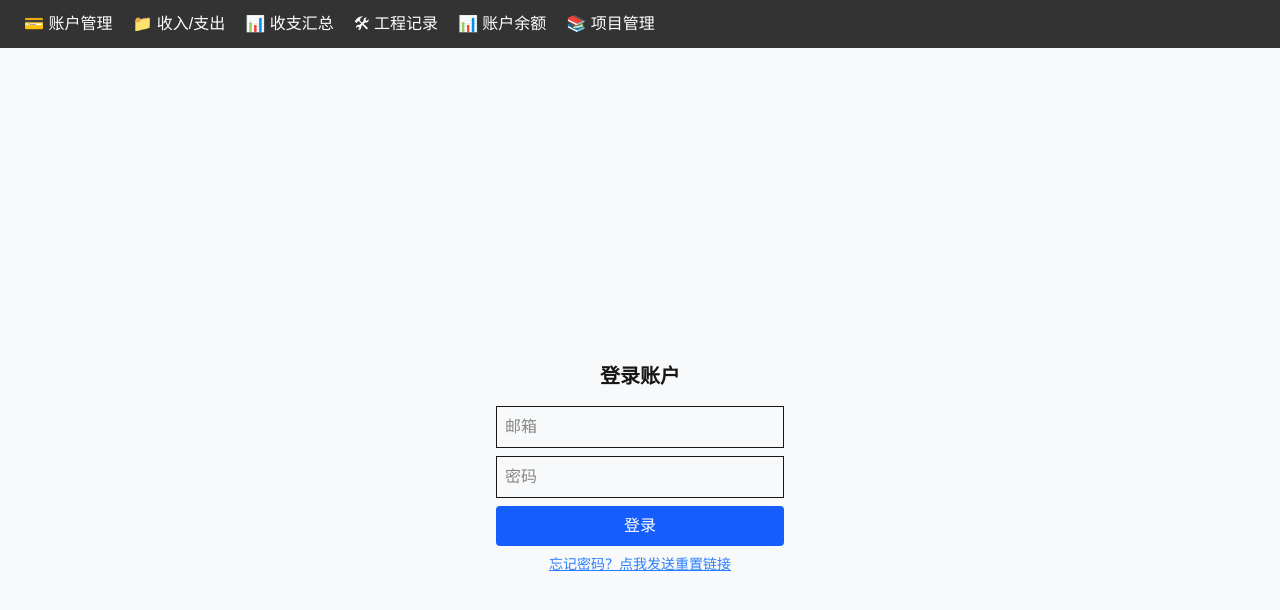
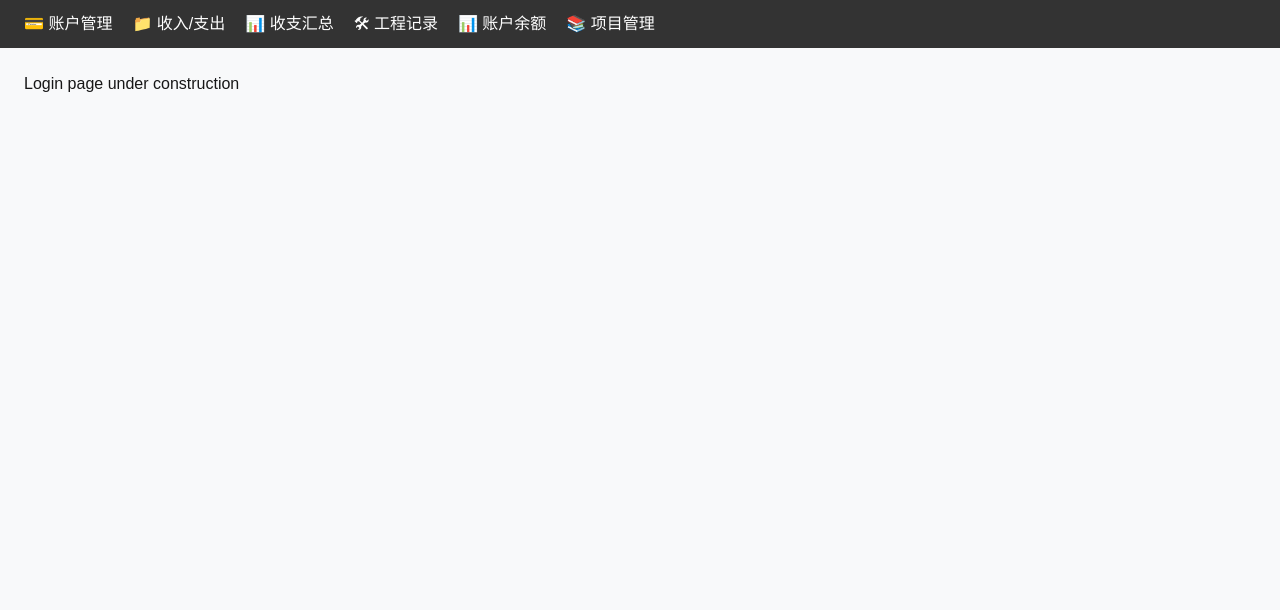
Before and after one commit to jack-li-codes/family-finance-app, a Next.js app: page /login in a window 1280 px wide. Shown: the top 610 px of the page. Built offline with nearby package versions, Linux system fonts and the light colour scheme; no server answers.

Commit message:
temp: remove supabase from login for initial deploy

```diff
--- a/app/(auth)/login/page.tsx
+++ b/app/(auth)/login/page.tsx
@@ -1,63 +1,69 @@
-'use client'
 
-import { useState } from 'react'
-import { useRouter } from 'next/navigation'
-import { supabase } from '@/lib/supabase'
+export default function Login() {
+  return <div>Login page under construction</div>;
+}
 
-export default function LoginPage() {
-  const router = useRouter()
-  const [email, setEmail] = useState('')
-  const [password, setPassword] = useState('')
-  const [message, setMessage] = useState('')
 
-  const handleLogin = async () => {
-    const { error } = await supabase.auth.signInWithPassword({ email, password })
-    if (error) {
-      setMessage('登录失败，请检查邮箱和密码')
-    } else {
-      router.push('/accounts') // 登录成功跳转
-    }
-  }
+// 'use client'
 
-  const handleResetPassword = async () => {
-    const { error } = await supabase.auth.resetPasswordForEmail(email)
-    if (error) {
-      setMessage('发送失败，请确认邮箱正确')
-    } else {
-      setMessage('已发送重设密码邮件，请检查邮箱')
-    }
-  }
+// import { useState } from 'react'
+// import { useRouter } from 'next/navigation'
+// import { supabase } from '@/lib/supabase'
 
-  return (
-    <div className="flex flex-col items-center justify-center min-h-screen p-4">
-      <h2 className="text-xl font-bold mb-4">登录账户</h2>
-      <input
-        type="email"
-        placeholder="邮箱"
-        value={email}
-        onChange={(e) => setEmail(e.target.value)}
-        className="border p-2 mb-2 w-72"
-      />
-      <input
-        type="password"
-        placeholder="密码"
-        value={password}
-        onChange={(e) => setPassword(e.target.value)}
-        className="border p-2 mb-2 w-72"
-      />
-      <button
-        onClick={handleLogin}
-        className="bg-blue-600 text-white px-4 py-2 rounded mb-2 w-72"
-      >
-        登录
-      </button>
-      <button
-        onClick={handleResetPassword}
-        className="text-sm text-blue-500 underline mb-2"
-      >
-        忘记密码？点我发送重置链接
-      </button>
-      {message && <p className="text-red-500">{message}</p>}
-    </div>
-  )
-}
+// export default function LoginPage() {
+//   const router = useRouter()
+//   const [email, setEmail] = useState('')
+//   const [password, setPassword] = useState('')
+//   const [message, setMessage] = useState('')
+
+//   const handleLogin = async () => {
+//     const { error } = await supabase.auth.signInWithPassword({ email, password })
+//     if (error) {
+//       setMessage('登录失败，请检查邮箱和密码')
+//     } else {
+//       router.push('/accounts') // 登录成功跳转
+//     }
+//   }
+
+//   const handleResetPassword = async () => {
+//     const { error } = await supabase.auth.resetPasswordForEmail(email)
+//     if (error) {
+//       setMessage('发送失败，请确认邮箱正确')
+//     } else {
+//       setMessage('已发送重设密码邮件，请检查邮箱')
+//     }
+//   }
+
+//   return (
+//     <div className="flex flex-col items-center justify-center min-h-screen p-4">
+//       <h2 className="text-xl font-bold mb-4">登录账户</h2>
+//       <input
+//         type="email"
+//         placeholder="邮箱"
+//         value={email}
+//         onChange={(e) => setEmail(e.target.value)}
+//         className="border p-2 mb-2 w-72"
+//       />
+//       <input
+//         type="password"
+//         placeholder="密码"
+//         value={password}
+//         onChange={(e) => setPassword(e.target.value)}
+//         className="border p-2 mb-2 w-72"
+//       />
+//       <button
+//         onClick={handleLogin}
+//         className="bg-blue-600 text-white px-4 py-2 rounded mb-2 w-72"
+//       >
+//         登录
+//       </button>
+//       <button
+//         onClick={handleResetPassword}
+//         className="text-sm text-blue-500 underline mb-2"
+//       >
+//         忘记密码？点我发送重置链接
+//       </button>
+//       {message && <p className="text-red-500">{message}</p>}
+//     </div>
+//   )
+// }
```
